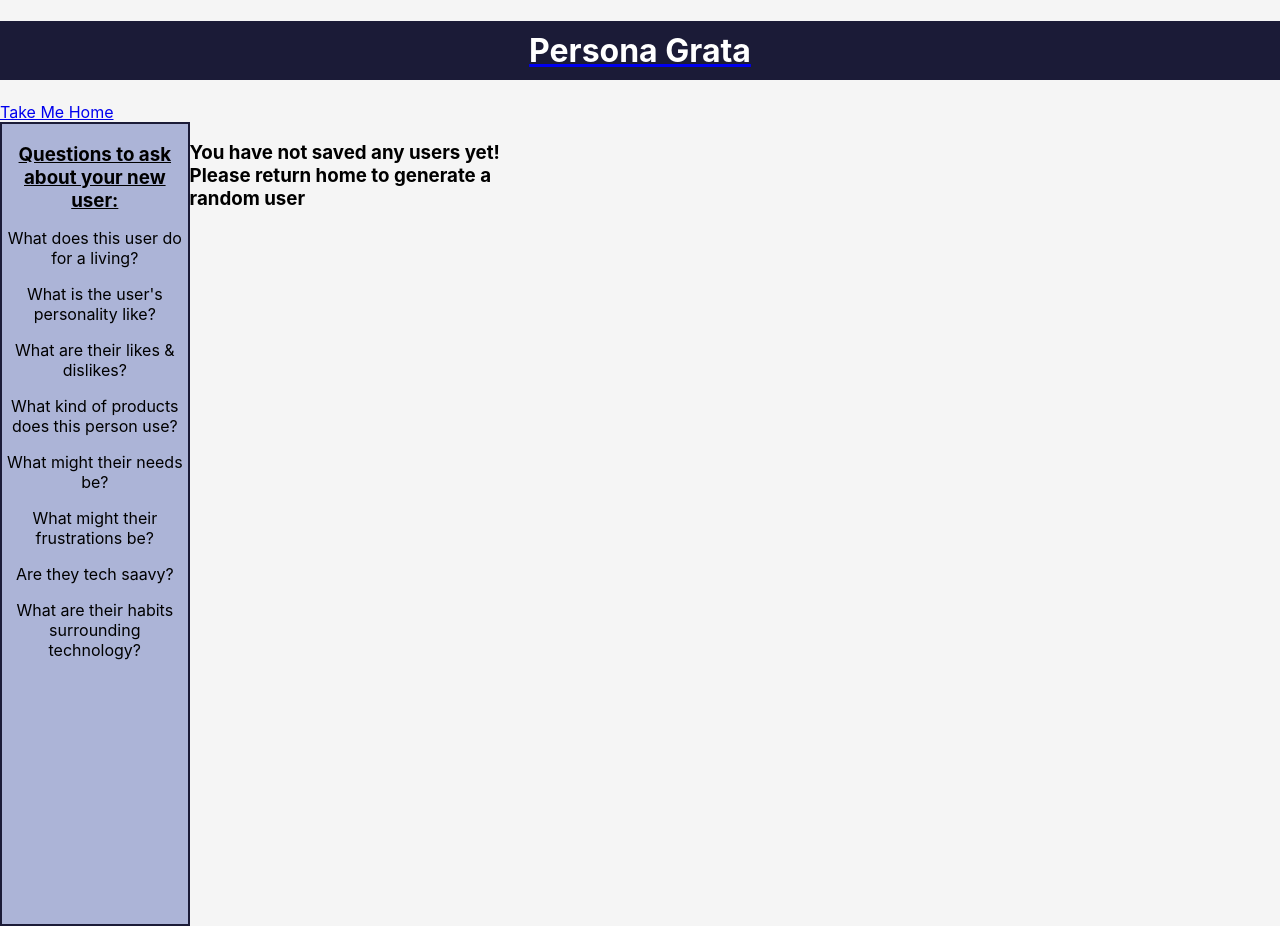
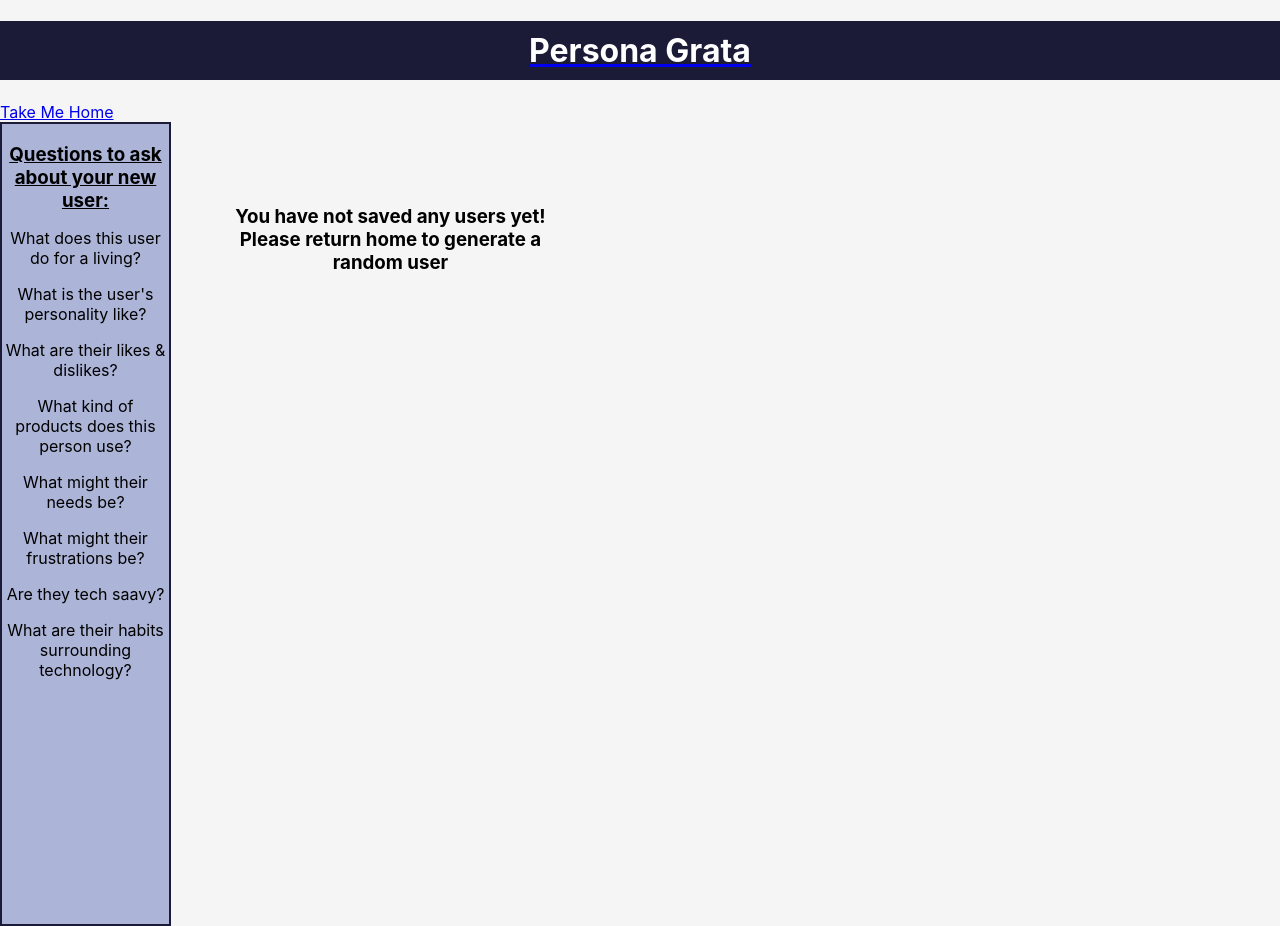
Before and after one commit to maeduphorne/persona-grata, a React (Create React App) app: page /savedUsers in a window 1280 px wide. Built offline with nearby package versions, Linux system fonts and the light colour scheme.

Commit message:
style saved Users

```diff
--- a/src/Components/SavedUsers/SavedUsers.css
+++ b/src/Components/SavedUsers/SavedUsers.css
@@ -2,16 +2,27 @@
   display: grid;
   grid-template-columns: repeat(3, 1fr);
   gap: 1.5rem;
+  padding: 5%;
 }
-
+.saved-user-page{
+  height: 100%;
+  width: 100%;
+}
 .user-info {
-  border: 2px solid #1B1B37;
+  border: 4px solid #1B1B37;
+  background-color: #D8C0C3;
   display: flex;
   flex-direction: column;
   align-items: center;
-  height: 50%
+  height: 50%;
+  padding: 5%;
+  text-align: center;
 }
 
 .user-quote{
   width: 25vw;
 }
+
+.no-saved {
+  text-align: center;
+}
```
